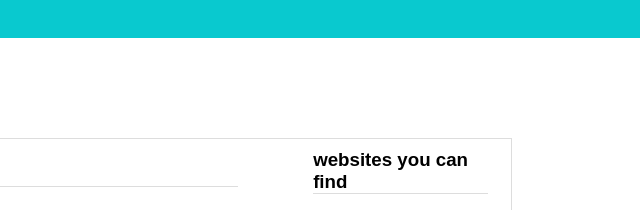
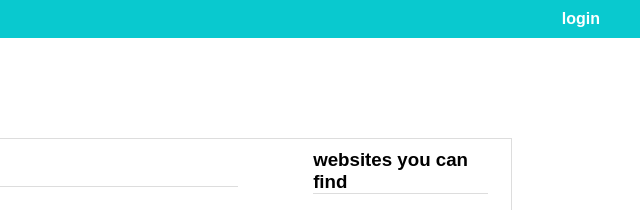
Before and after one commit to abdallahzaidabualganam/online-Learning, a plain HTML site: page pages/edclub.html in a window 1280 px wide. Shown: the top 210 px of the page, 640-1280 px from the left. Drawn offline with Linux system fonts and the light colour scheme.

Commit message:
Update edclub.html

```diff
--- a/pages/edclub.html
+++ b/pages/edclub.html
@@ -24,7 +24,7 @@
                 <li class="dou"><a href="pages/edclub.html">
                         <!--<img src="imges/edclub.png" alt="">- ->edclub
                     </a></li>-->
-                <li class="dou"><a href="login.html"><span name="sign-in"></span></a></li>
+                <li class="dou"><a href="login.html"><span name="sign-in">login</span></a></li>
             </div>
         </div>
     </header>
```
